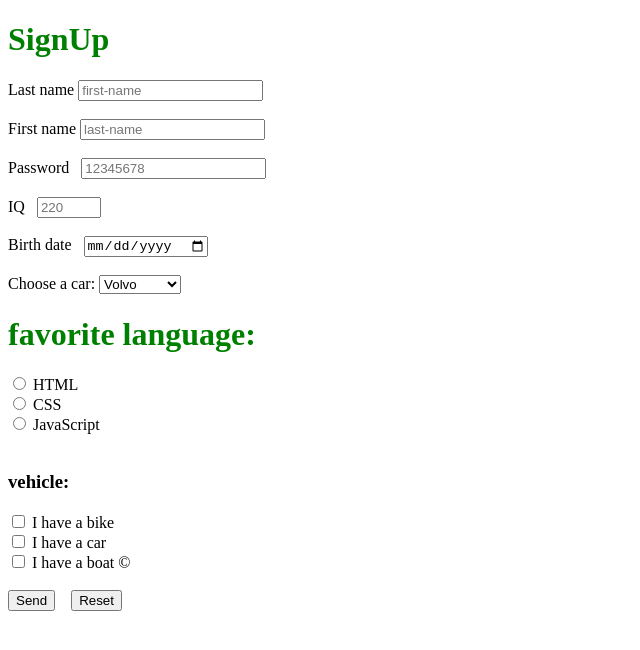
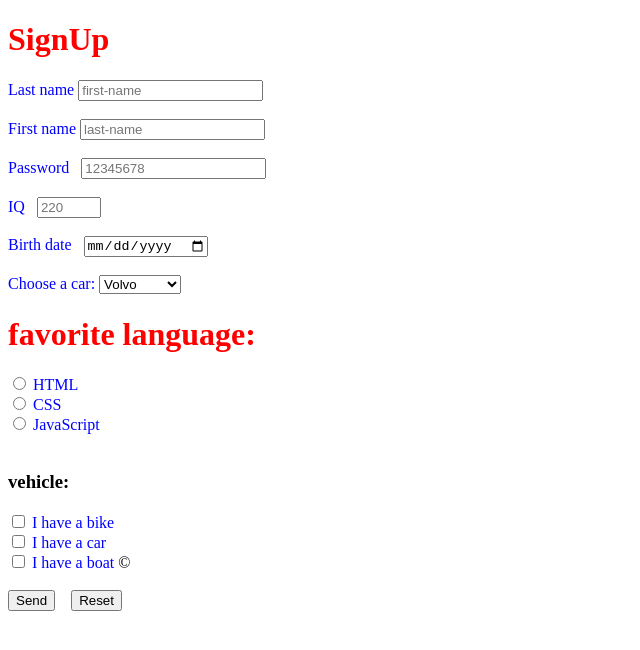
Before and after one commit to fullstack180822/08.09.2022, a plain HTML site: page index_css_1.html in a window 1280 px wide. Shown: the whole page, without its empty margins (0-640 px from the left). Drawn offline with Linux system fonts and the light colour scheme.

Commit message:
Update index_css_1.html

```diff
--- a/index_css_1.html
+++ b/index_css_1.html
@@ -3,7 +3,8 @@
 <head>
     <title>Targil2</title>
     <style>
-      h1 { color:green }
+      h1 { color:red }
+      label { color:blue }
     </style>
     <!-- 1. in hHTML page, style in head
             targil- h1 red, label blue
```
